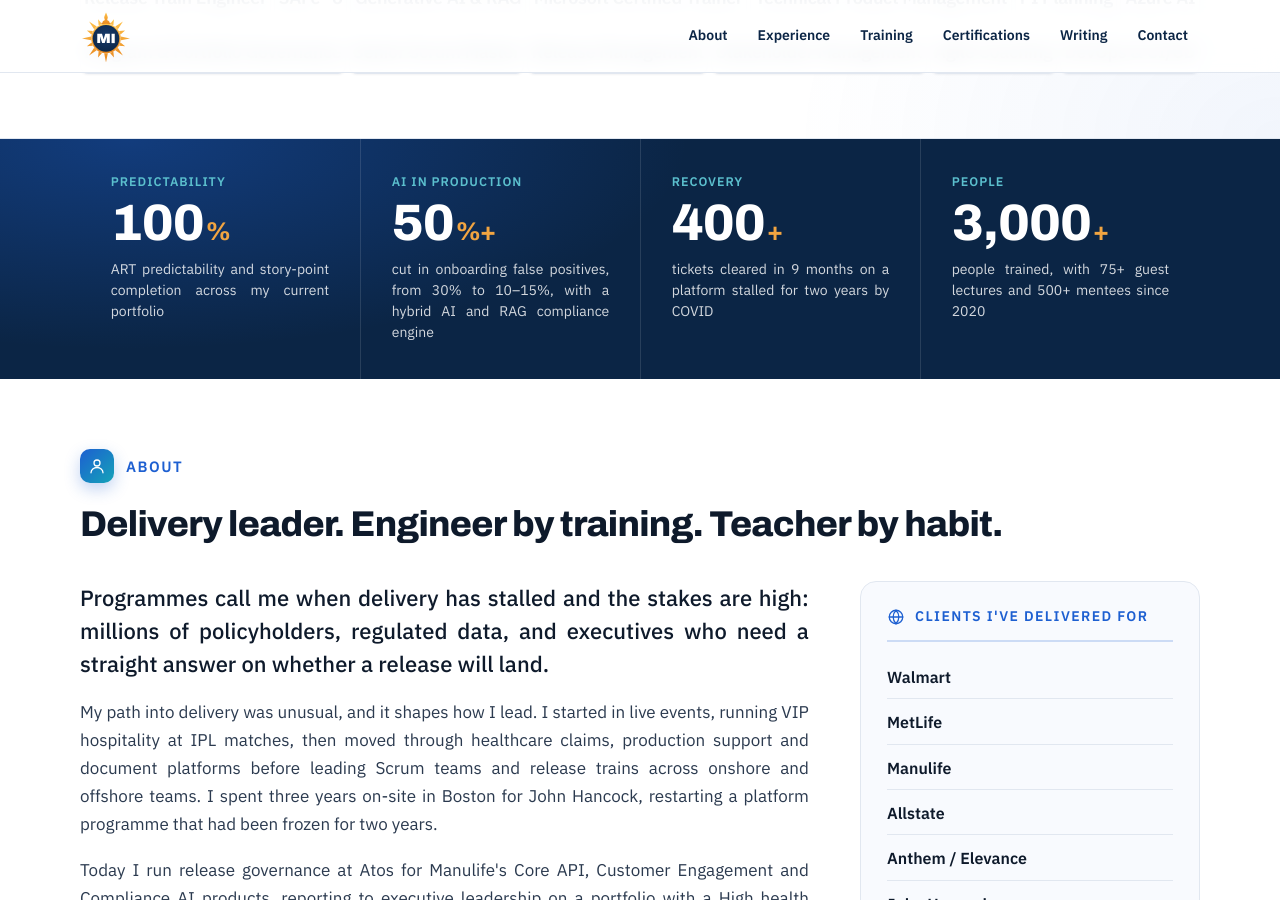
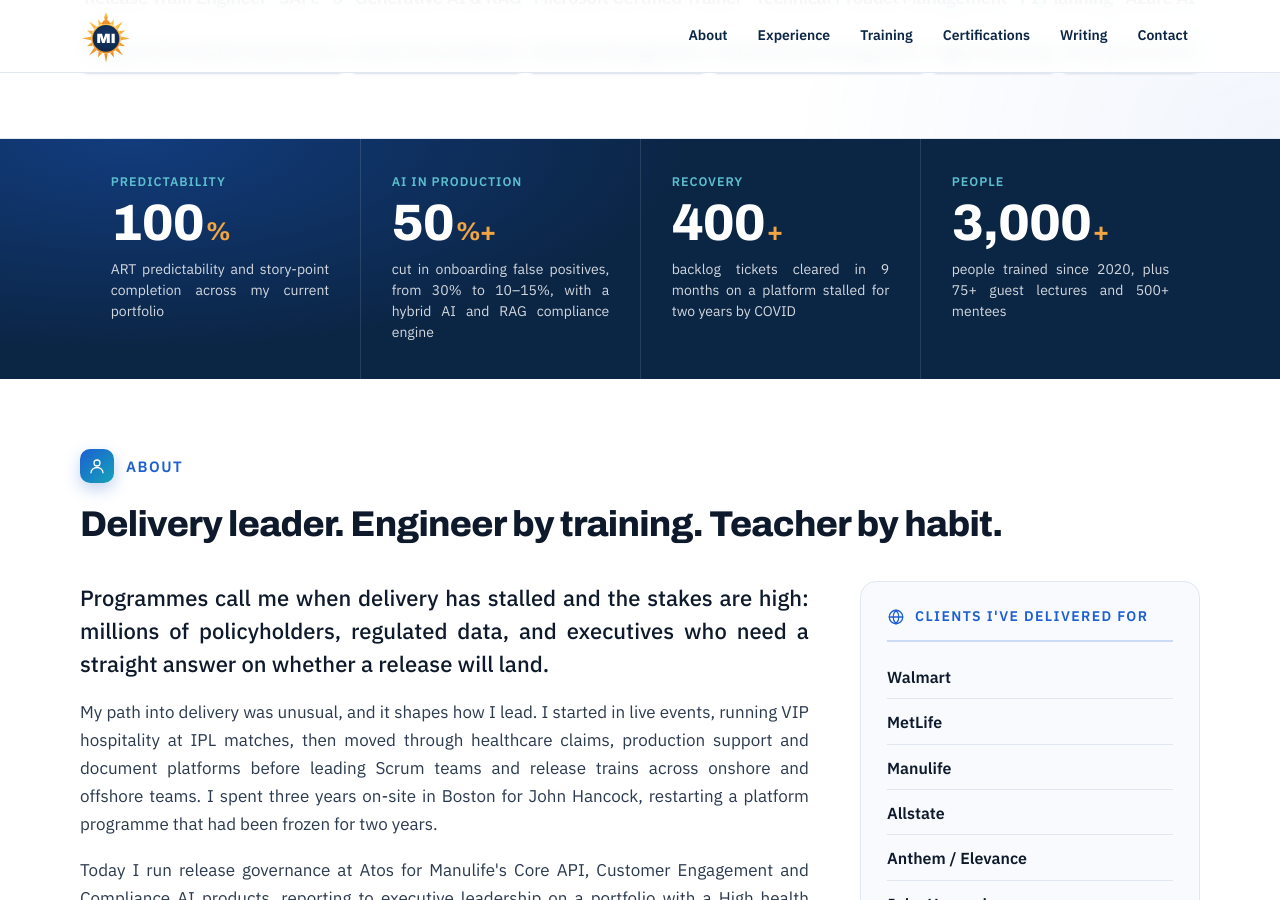
Before and after one commit to Madhan-I/Madhan-I.github.io, a Jekyll site: the page built from index.html, in a window 1280 px wide and 900 px high, scrolled down 627 px. Built offline with Jekyll 4.4.1, drawn with Linux system fonts in a browser that asks for light colours.

Commit message:
Tighten recovery and people metric wording
Co-Authored-By: Claude Opus 5.5 <noreply@anthropic.com>
Claude-Session: https://claude.ai/code/session_01MFRrTt7LBDdX57m85KHNGp

```diff
--- a/_data/profile.yml
+++ b/_data/profile.yml
@@ -59,11 +59,11 @@ metrics:
   - tag: Recovery
     number: "400"
     suffix: "+"
-    text: tickets cleared in 9 months on a platform stalled for two years by COVID
+    text: backlog tickets cleared in 9 months on a platform stalled for two years by COVID
   - tag: People
     number: "3,000"
     suffix: "+"
-    text: people trained, with 75+ guest lectures and 500+ mentees since 2020
+    text: people trained since 2020, plus 75+ guest lectures and 500+ mentees
 
 # Use | to start a new line in the heading.
 about_title: "Delivery leader. Engineer by training. Teacher by habit."
```
